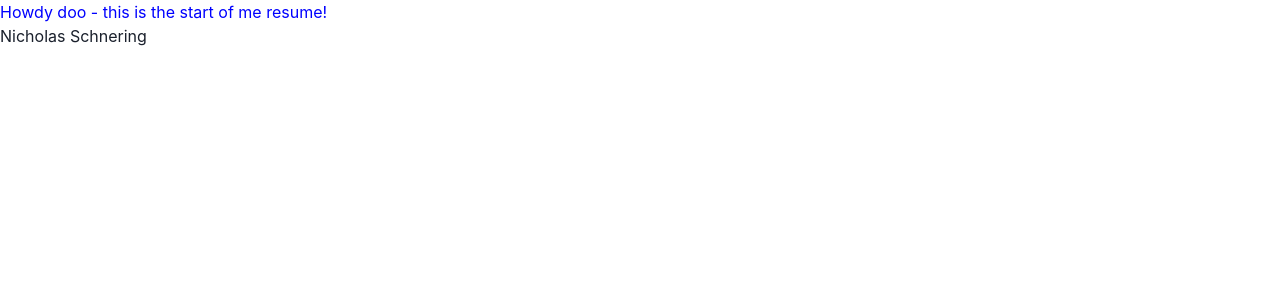
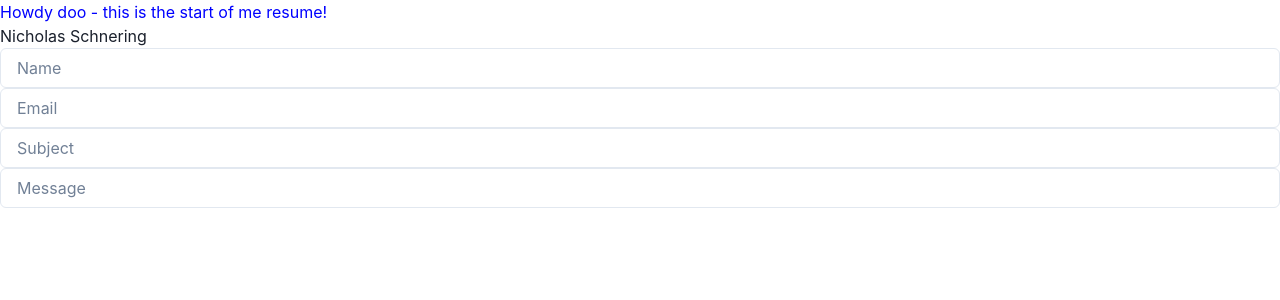
Before and after one commit to ncs2738/ncs2738.github.io, a React app: page / in a window 1280 px wide. Shown: the top 300 px of the page. Built offline with nearby package versions, Linux system fonts and the light colour scheme; no server answers.

Commit message:
Basic Form Setup
Added the code for the email forms. Currently working on sending emails using said forms.

```diff
--- a/src/assets/contexts/audio-player-ctx/index.tsx
+++ b/src/assets/contexts/audio-player-ctx/index.tsx
@@ -5,6 +5,10 @@ export enum AudioArray {
   Kalimba = 0,
   Piano = 1,
   SFX = 2,
+}
+
+interface PublicProps {
+  children: React.ReactNode;
 }
 
 export const AudioPlayerContext = createContext({
@@ -19,7 +23,7 @@ export const AudioPlayerContext = createContext({
   //need to add onclick for audio
 });
 
-export const AudioPlayerCtxManager: React.FC = ({ children }) => {
+export const AudioPlayerCtxManager: React.FC<PublicProps> = ({ children }) => {
   const [isAudioMuted, setIsAudioMuted] = React.useState(false);
   const [noteIndex, setNoteIndex] = React.useState(AudioArray.Kalimba);
 
--- a/src/components/app/index.tsx
+++ b/src/components/app/index.tsx
@@ -2,6 +2,7 @@ import { Box, Image, useColorMode } from "@chakra-ui/react";
 import * as React from "react";
 import { NameArray } from "../name-array";
 import { AudioPlayerCtxManager } from "../../assets/contexts/audio-player-ctx";
+import { ContactForm } from "../pages/contact-form";
 
 export const App = () => {
   const { colorMode, toggleColorMode } = useColorMode();
@@ -36,6 +37,7 @@ export const App = () => {
           <NameArray nameArray={nameArray} animationDelay={0} />
         </Box>
       </AudioPlayerCtxManager>
+      <ContactForm />
     </>
   );
 };
--- /dev/null
+++ b/src/components/input-form/index.tsx
@@ -0,0 +1,53 @@
+import { FormControl, Input } from "@chakra-ui/react";
+import React, { FunctionComponent } from "react";
+import { useState } from "react";
+import { FormData } from "../pages/contact-form";
+
+interface PublicProps {
+  //
+  formValue: FormData;
+  //
+  updateValue: (newVal: FormData) => void;
+  //
+  formLabel: string;
+  //
+  inputType?: string;
+}
+
+export const InputForm: FunctionComponent<PublicProps> = ({
+  formValue,
+  updateValue,
+  formLabel,
+  inputType,
+}) => {
+  const isValid = formValue.formValue !== "";
+  const [isClean, setIsClean] = useState(true);
+  const isRequired = !isClean && !isValid;
+
+  const handleOnClick = () => {
+    if (isClean) setIsClean(false);
+  };
+  const handleInputChange = (e: { target: { value: any } }) =>
+    updateValue({ formValue: e.target.value, isValid: isValid });
+
+  return (
+    <FormControl isInvalid={isRequired} isRequired={isRequired}>
+      {inputType ? (
+        <Input
+          type={inputType}
+          value={formValue.formValue}
+          onChange={handleInputChange}
+          placeholder={formLabel}
+          onClick={handleOnClick}
+        />
+      ) : (
+        <Input
+          value={formValue.formValue}
+          onChange={handleInputChange}
+          placeholder={formLabel}
+          onClick={handleOnClick}
+        />
+      )}
+    </FormControl>
+  );
+};
--- a/src/components/name-array/index.tsx
+++ b/src/components/name-array/index.tsx
@@ -38,6 +38,7 @@ export const NameArray: FunctionComponent<PublicProps> = ({
           char={char}
           letterID={i}
           animationDelay={0}
+          key={char + i}
         />
       ))}
     </span>
--- a/src/components/name-array/name-letter/index.tsx
+++ b/src/components/name-array/name-letter/index.tsx
@@ -23,13 +23,11 @@ export const NameLetter: FunctionComponent<PublicProps> = ({
   const [play] = useSound(audioEffect, { volume: 0.5 });
 
   const playSound = () => {
-    console.log("all");
     play();
   };
 
   return (
     <Text
-      key={char + letterID}
       display="inline"
       onClick={playSound}
       //_hover={() => playSound(i)}
--- /dev/null
+++ b/src/components/pages/contact-form/index.tsx
@@ -0,0 +1,55 @@
+import React from "react";
+import { useState } from "react";
+import { InputForm } from "../../input-form";
+
+export interface FormData {
+  //
+  formValue: string;
+  //
+  isValid: boolean;
+}
+
+export const ContactForm = () => {
+  const [nameInput, setNameInput] = useState<FormData>({
+    formValue: "",
+    isValid: true,
+  });
+  const [emailInput, setEmailInput] = useState<FormData>({
+    formValue: "",
+    isValid: true,
+  });
+  const [subjectInput, setSubjectInput] = useState<FormData>({
+    formValue: "",
+    isValid: true,
+  });
+  const [messageInput, setMessageInput] = useState<FormData>({
+    formValue: "",
+    isValid: true,
+  });
+
+  return (
+    <>
+      <InputForm
+        formValue={nameInput}
+        updateValue={setNameInput}
+        formLabel={"Name"}
+      />
+      <InputForm
+        formValue={emailInput}
+        updateValue={setEmailInput}
+        formLabel={"Email"}
+        inputType="email"
+      />
+      <InputForm
+        formValue={subjectInput}
+        updateValue={setSubjectInput}
+        formLabel={"Subject"}
+      />
+      <InputForm
+        formValue={messageInput}
+        updateValue={setMessageInput}
+        formLabel={"Message"}
+      />
+    </>
+  );
+};
```
